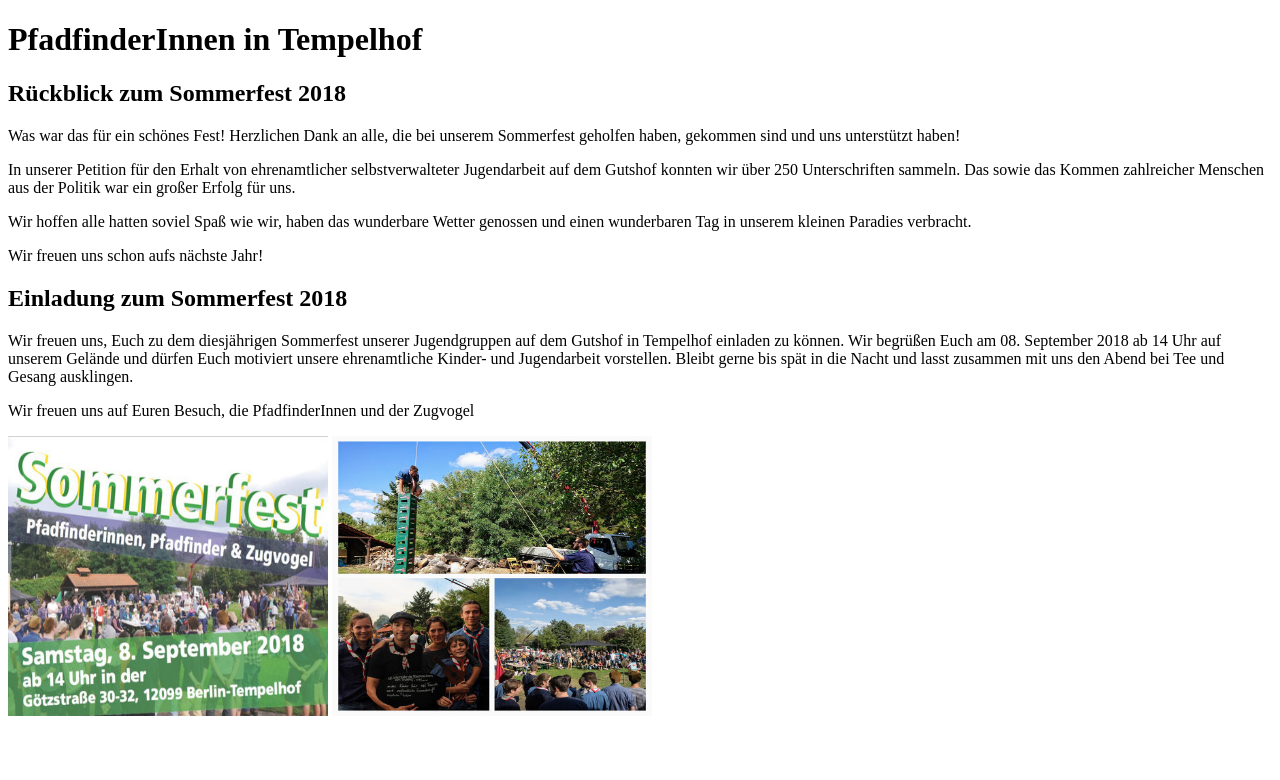
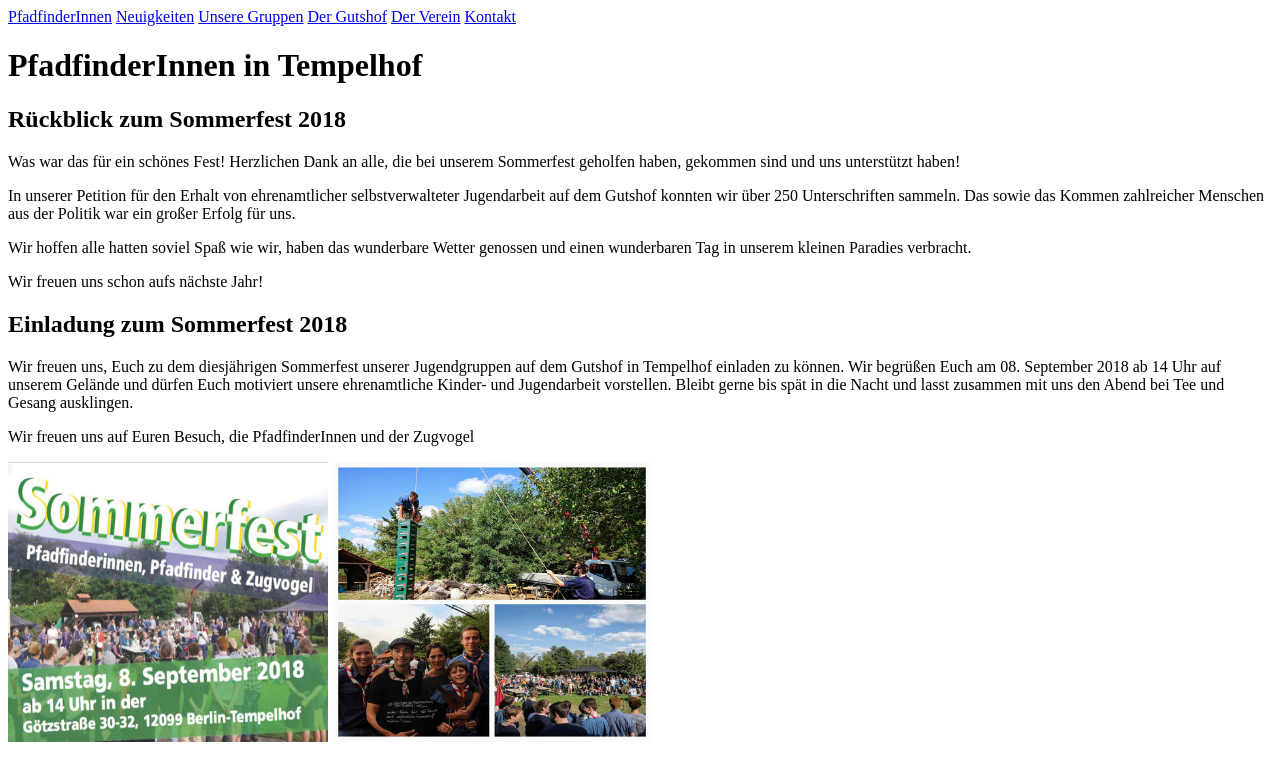
Before and after one commit to HUeul/pfadfinderinnen-tempelhof, a plain HTML site: page neuigkeiten.html in a window 1280 px wide. Drawn offline with Linux system fonts and the light colour scheme.

Commit message:
Deine Mudda

```diff
--- a/neuigkeiten.html
+++ b/neuigkeiten.html
@@ -7,6 +7,12 @@
     <title>PfadfinderInnen Tempelhof</title>
   </head>
   <body>
+    <a href="/pfadfinderinnen-tempelhof/">PfadfinderInnen</a>
+    <a href="/pfadfinderinnen-tempelhof/neuigkeiten.html">Neuigkeiten</a>
+    <a href="/pfadfinderinnen-tempelhof/unsere-gruppen.html">Unsere Gruppen</a>
+    <a href="/pfadfinderinnen-tempelhof/der-gutshof.html">Der Gutshof</a>
+    <a href="/pfadfinderinnen-tempelhof/der-verein.html">Der Verein</a>
+    <a href="/pfadfinderinnen-tempelhof/kontakt.html">Kontakt</a>
     <h1>PfadfinderInnen in Tempelhof</h1>
     <h2>Rückblick zum Sommerfest 2018</h2>
     <p>
```
Also changed, not shown: index.html (+3 -0 lines), unsere-gruppen.html (+6 -0 lines).
